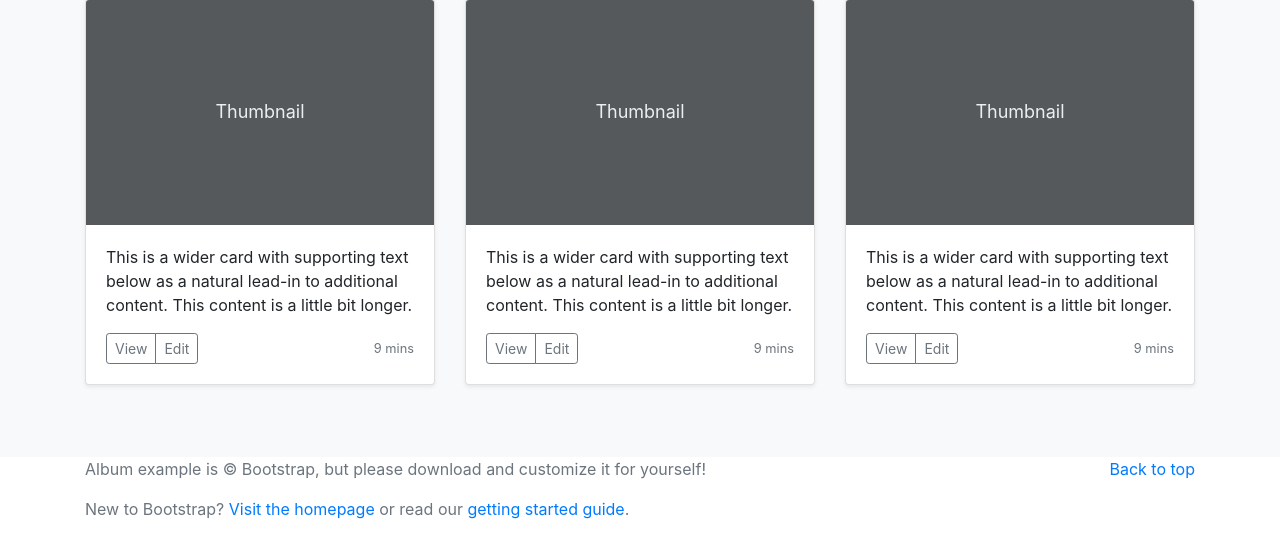
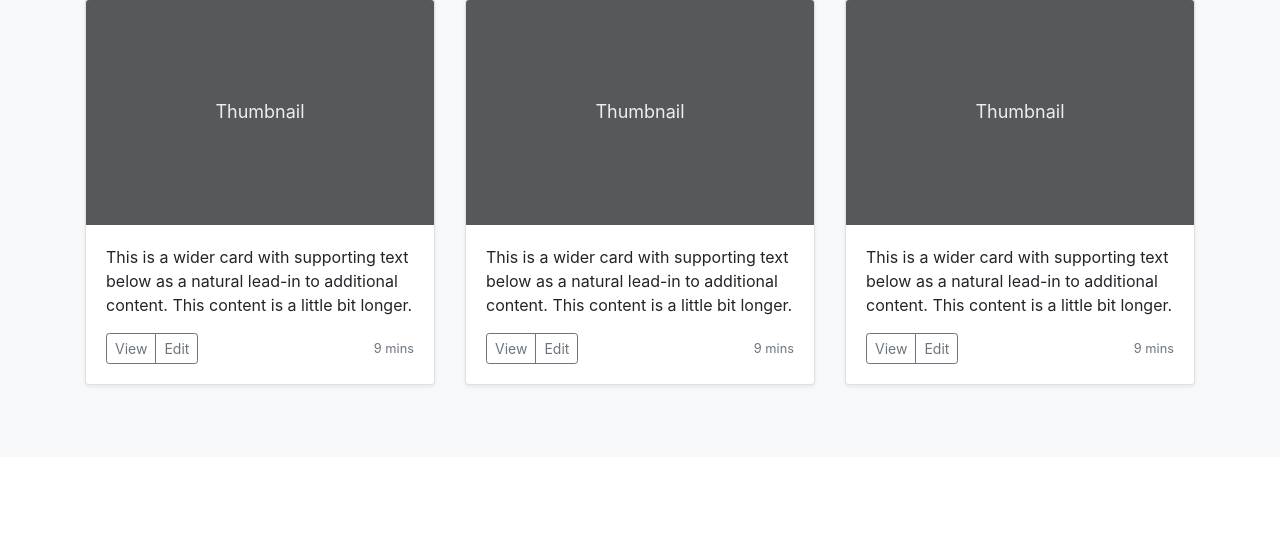
Before and after one commit to DevLuDaley/DjangoPortfolioProject, a Django app: page / in a window 1280 px wide. Shown: the part 1201-1738 px from the top of the page. After the commit the page ends 1589 px from the top, so only its background shows below. Run offline with Django 3.2, Linux system fonts and the light colour scheme; some libraries are stand-ins or nearby versions.

Commit message:
remove footer

```diff
--- a/portfolio-project/jobs/templates/jobs/home.html
+++ b/portfolio-project/jobs/templates/jobs/home.html
@@ -213,15 +213,7 @@
 
     </main>
 
-    <footer class="text-muted">
-        <div class="container">
-            <p class="float-right">
-                <a href="#">Back to top</a>
-            </p>
-            <p>Album example is &copy; Bootstrap, but please download and customize it for yourself!</p>
-            <p>New to Bootstrap? <a href="https://getbootstrap.com/">Visit the homepage</a> or read our <a href="/docs/4.4/getting-started/introduction/">getting started guide</a>.</p>
-        </div>
-    </footer>
+
     <script src="https://code.jquery.com/jquery-3.4.1.slim.min.js" integrity="sha384-J6qa4849blE2+poT4WnyKhv5vZF5SrPo0iEjwBvKU7imGFAV0wwj1yYfoRSJoZ+n" crossorigin="anonymous"></script>
     <script src="https://cdn.jsdelivr.net/npm/popper.js@1.16.0/dist/umd/popper.min.js" integrity="sha384-Q6E9RHvbIyZFJoft+2mJbHaEWldlvI9IOYy5n3zV9zzTtmI3UksdQRVvoxMfooAo" crossorigin="anonymous"></script>
     <script src="https://stackpath.bootstrapcdn.com/bootstrap/4.4.1/js/bootstrap.min.js" integrity="sha384-wfSDF2E50Y2D1uUdj0O3uMBJnjuUD4Ih7YwaYd1iqfktj0Uod8GCExl3Og8ifwB6" crossorigin="anonymous"></script>
```
Also changed, not shown: sidecar.md (+2 -0 lines).
